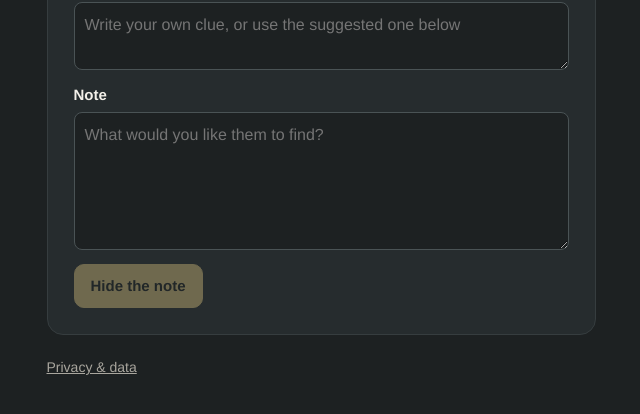
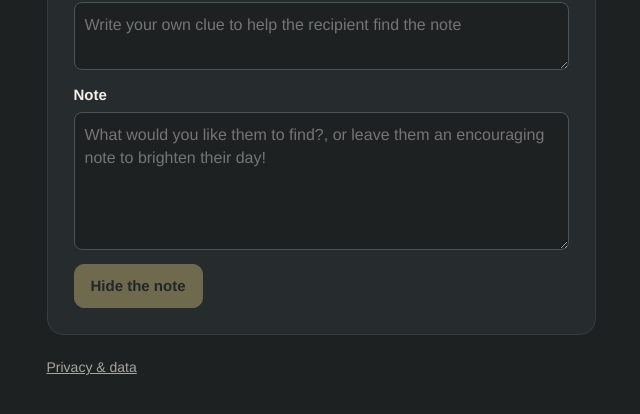
Before and after one commit to zachurban/ralphies-roam, a plain HTML site: page trail.html in a window 1280 px wide. Shown: the part 776-1190 px from the top of the page, without its empty margins (319-959 px from the left). Drawn offline with nearby package versions, Linux system fonts and the light colour scheme.

Commit message:
Update trail.html

```diff
--- a/trail.html
+++ b/trail.html
@@ -34,10 +34,10 @@
       <p id="spotStatus" class="trail-muted" role="status">Loading campus walkways…</p>
     </div>
     <label><span>Clue <small class="trail-muted">(optional)</small></span>
-      <textarea name="clue" maxlength="240" rows="2" placeholder="Write your own clue, or use the suggested one below"></textarea>
+      <textarea name="clue" maxlength="240" rows="2" placeholder="Write your own clue to help the recipient find the note"></textarea>
     </label>
     <label>Note
-      <textarea name="note" maxlength="1500" rows="5" placeholder="What would you like them to find?" required></textarea>
+      <textarea name="note" maxlength="1500" rows="5" placeholder="What would you like them to find?, or leave them an encouraging note to brighten their day!" required></textarea>
     </label>
     <button id="create" class="btn pri" type="submit" disabled>Hide the note</button>
   </form>
```
